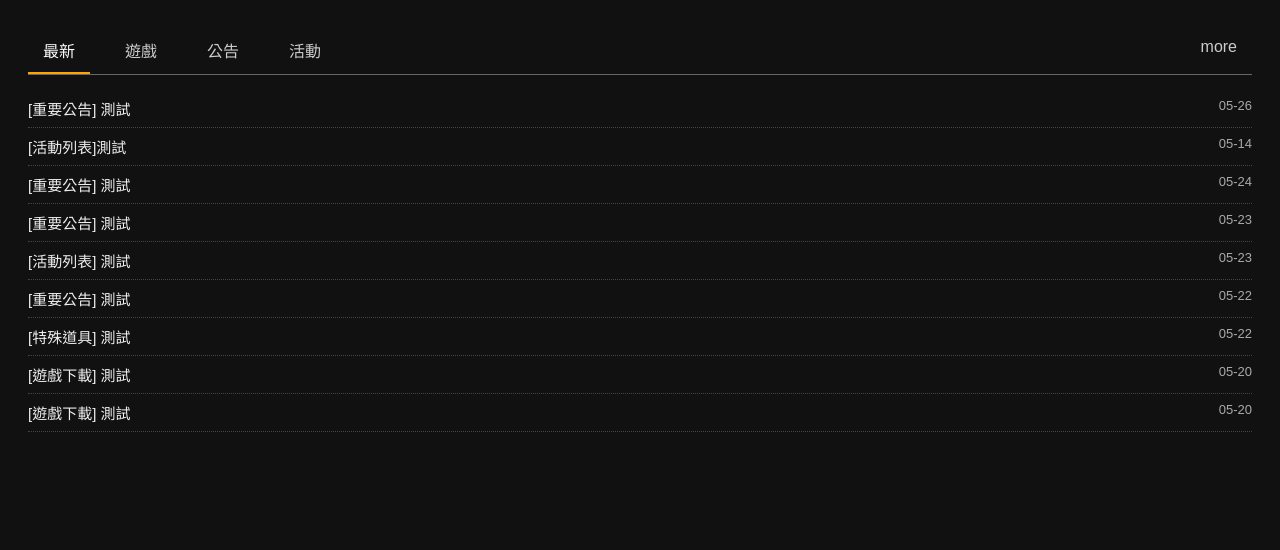
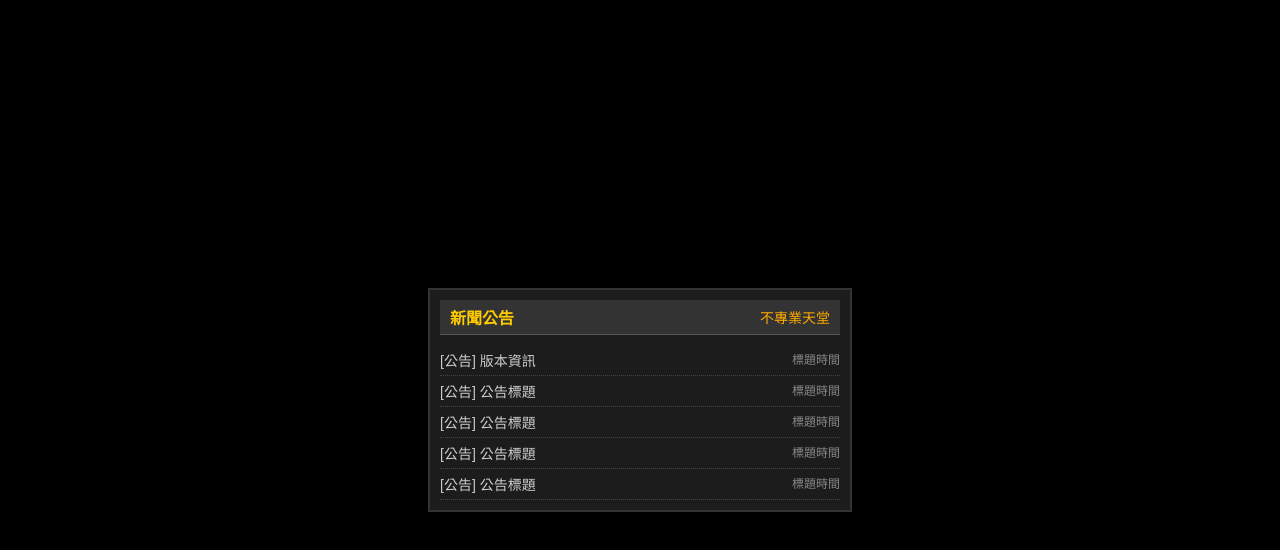
Before and after one commit to yashior/test, a website: page phantom/815/Notice.html in a window 1280 px wide. Drawn offline with Linux system fonts and the light colour scheme.

Commit message:
Update Notice.html

```diff
--- a/phantom/815/Notice.html
+++ b/phantom/815/Notice.html
@@ -2,113 +2,106 @@
 <html lang="zh-Hant">
 <head>
   <meta charset="UTF-8">
-  <title>公告列表</title>
+  <title>新聞公告</title>
   <style>
     body {
-      background-color: #111;
+      background-color: #000;
       font-family: "微軟正黑體", sans-serif;
-      color: #fff;
-      padding: 20px;
-    }
-
-    .tabs {
+      color: #ffcc66;
       display: flex;
-      gap: 20px;
-      border-bottom: 1px solid #666;
-      margin-bottom: 15px;
-    }
-
-    .tabs div {
-      padding: 10px 15px;
-      cursor: pointer;
-      color: #ccc;
-    }
-
-    .tabs div:hover,
-    .tabs .active {
-      color: #fff;
-      border-bottom: 2px solid orange;
-    }
-
-    .notice-list {
-      list-style: none;
-      padding: 0;
+      justify-content: center;
+      align-items: center;
+      height: 100vh;
       margin: 0;
     }
 
-    .notice-item {
+    .announcement-box {
+      background-color: #1c1c1c;
+      width: 400px;
+      border: 2px solid #333;
+      padding: 10px;
+      box-shadow: 0 0 10px #000;
+    }
+
+    .header {
       display: flex;
       justify-content: space-between;
-      padding: 8px 0;
-      border-bottom: 1px dotted #444;
-      font-size: 15px;
+      align-items: center;
+      background-color: #333;
+      color: #ffcc00;
+      padding: 5px 10px;
+      font-size: 16px;
+      font-weight: bold;
+      border-bottom: 1px solid #555;
     }
 
-    .notice-title {
-      color: #eee;
+    .header .server {
+      color: #ffaa00;
+      font-size: 14px;
+      font-weight: normal;
+    }
+
+    .announcement-list {
+      margin-top: 10px;
+    }
+
+    .announcement-item {
+      display: flex;
+      justify-content: space-between;
+      padding: 5px 0;
+      border-bottom: 1px dotted #444;
+      font-size: 14px;
+      color: #cccccc;
+    }
+
+    .announcement-item:hover {
+      color: #ffcc00;
       cursor: pointer;
     }
 
-    .notice-title:hover {
-      color: #ffcc00;
+    .title {
+      flex: 1;
     }
 
-    .notice-date {
-      color: #aaa;
-      font-size: 13px;
+    .date {
+      color: #888;
+      font-size: 12px;
       white-space: nowrap;
-      padding-left: 10px;
+      margin-left: 10px;
     }
   </style>
 </head>
 <body>
 
-  <div class="tabs">
-    <div class="active">最新</div>
-    <div>遊戲</div>
-    <div>公告</div>
-    <div>活動</div>
-    <div style="margin-left:auto;">more</div>
+  <div class="announcement-box">
+    <div class="header">
+      <div>新聞公告</div>
+      <div class="server">不專業天堂</div>
+    </div>
+
+    <div class="announcement-list">
+      <div class="announcement-item">
+        <div class="title">[公告] 版本資訊</div>
+        <div class="date">標題時間</div>
+      </div>
+      <div class="announcement-item">
+        <div class="title">[公告] 公告標題</div>
+        <div class="date">標題時間</div>
+      </div>
+      <div class="announcement-item">
+        <div class="title">[公告] 公告標題</div>
+        <div class="date">標題時間</div>
+      </div>
+      <div class="announcement-item">
+        <div class="title">[公告] 公告標題</div>
+        <div class="date">標題時間</div>
+      </div>
+      <div class="announcement-item">
+        <div class="title">[公告] 公告標題</div>
+        <div class="date">標題時間</div>
+      </div>
+    </div>
   </div>
-
-  <ul class="notice-list">
-    <li class="notice-item">
-      <div class="notice-title">[重要公告] 測試</div>
-      <div class="notice-date">05-26</div>
-    </li>
-    <li class="notice-item">
-      <div class="notice-title">[活動列表]測試</div>
-      <div class="notice-date">05-14</div>
-    </li>
-    <li class="notice-item">
-      <div class="notice-title">[重要公告] 測試</div>
-      <div class="notice-date">05-24</div>
-    </li>
-    <li class="notice-item">
-      <div class="notice-title">[重要公告] 測試</div>
-      <div class="notice-date">05-23</div>
-    </li>
-    <li class="notice-item">
-      <div class="notice-title">[活動列表] 測試</div>
-      <div class="notice-date">05-23</div>
-    </li>
-    <li class="notice-item">
-      <div class="notice-title">[重要公告] 測試</div>
-      <div class="notice-date">05-22</div>
-    </li>
-    <li class="notice-item">
-      <div class="notice-title">[特殊道具] 測試</div>
-      <div class="notice-date">05-22</div>
-    </li>
-    <li class="notice-item">
-      <div class="notice-title">[遊戲下載] 測試</div>
-      <div class="notice-date">05-20</div>
-    </li>
-    <li class="notice-item">
-      <div class="notice-title">[遊戲下載] 測試</div>
-      <div class="notice-date">05-20</div>
-    </li>
-  </ul>
 
 </body>
 </html>
```
